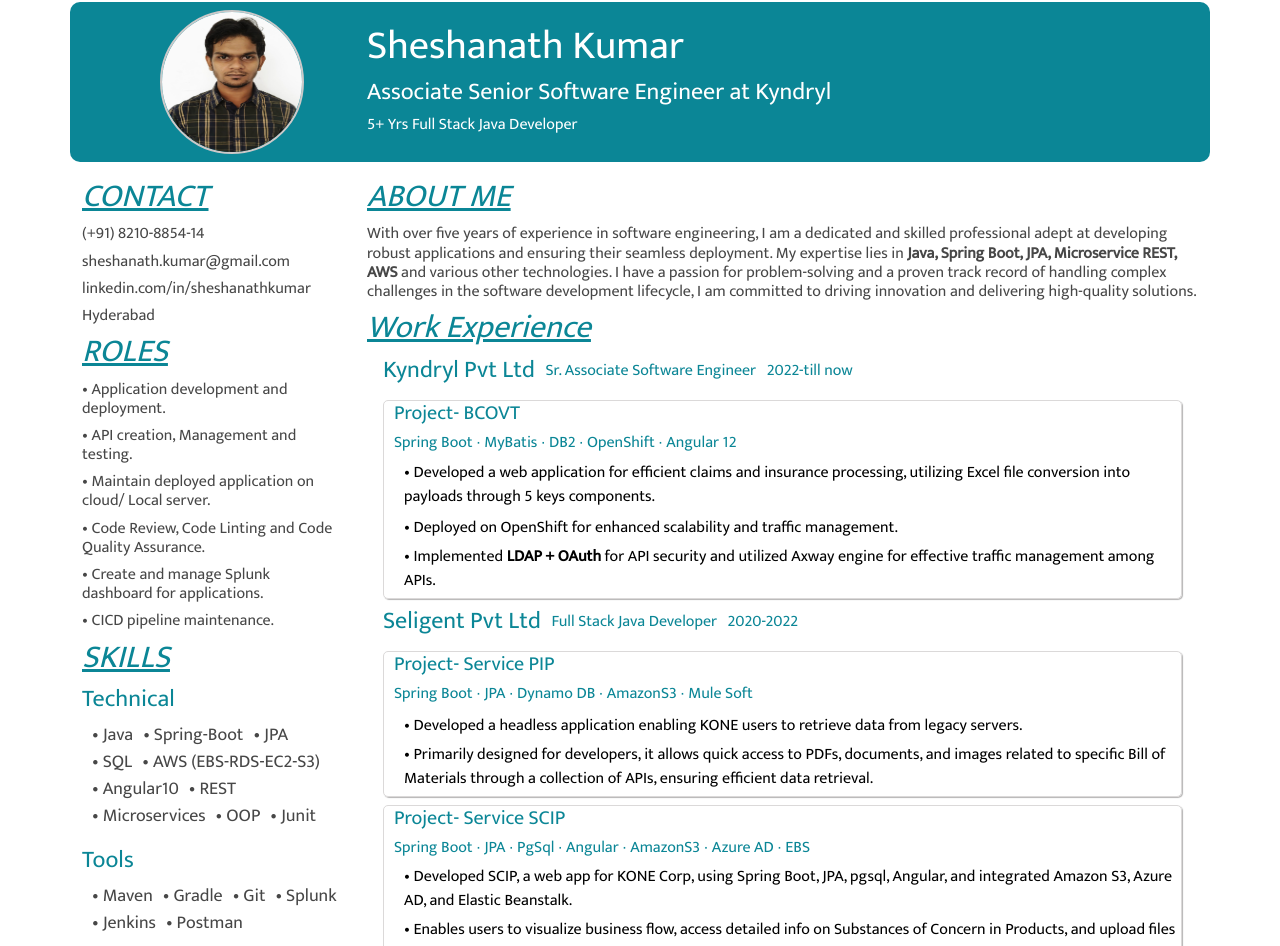
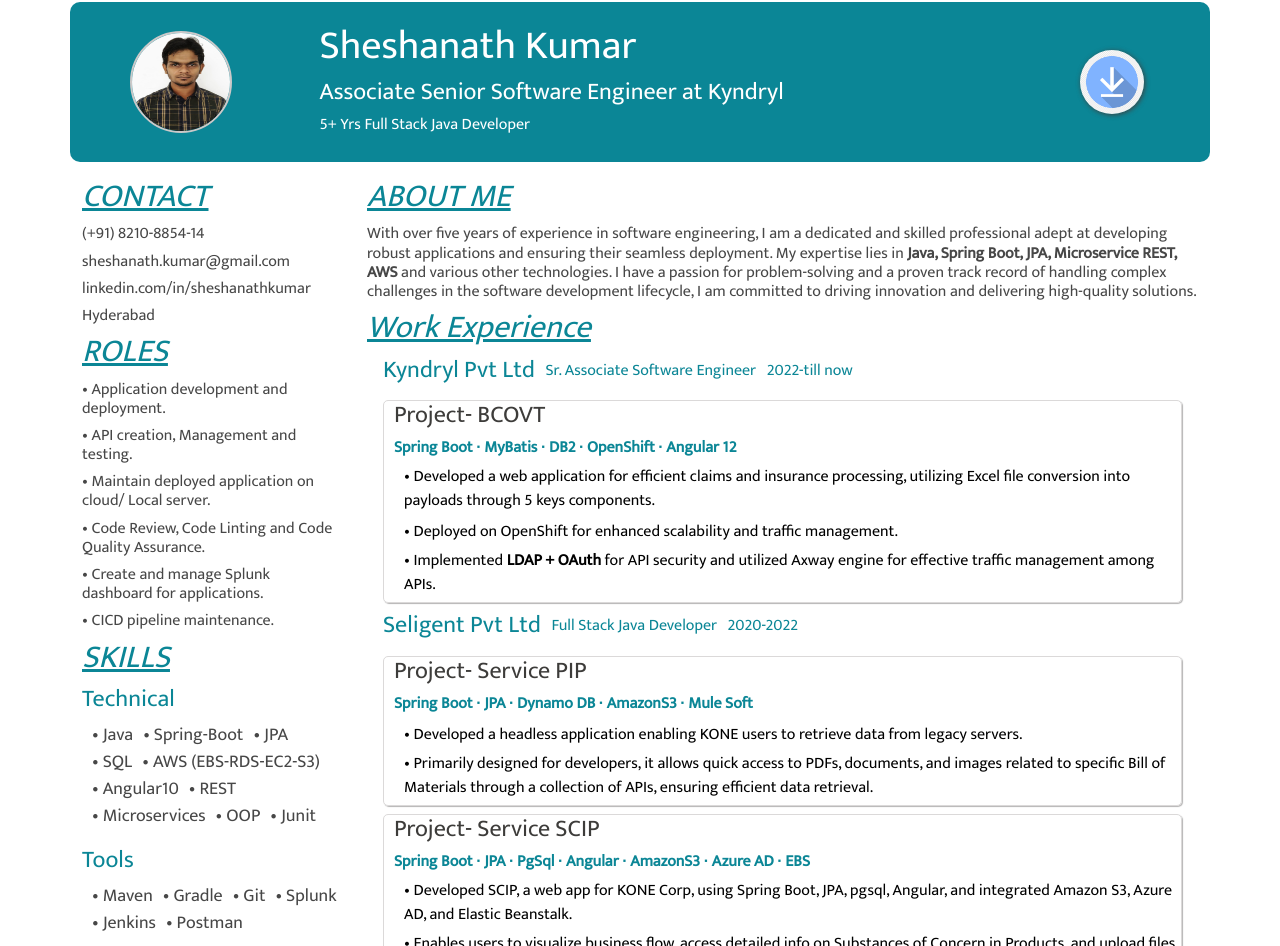
Before and after one commit to sheshanathkumar/portfolio, a plain HTML site: page index.html in a window 1280 px wide. Shown: the top 946 px of the page. Drawn offline with nearby package versions, Linux system fonts and the light colour scheme.

Commit message:
updated style and add download resume button

```diff
--- a/index.html
+++ b/index.html
@@ -17,13 +17,19 @@
 <body>
     <div class="container">
         <div class="row resume-header">
-            <div class="col-3">
-                <img style="width: 18vh; height: 18vh;
+            <div class="col-2">
+                <img style="width: 8vw; height: 8vw;
                 border: 2px solid #ccc9c9;
-                border-radius: 50%; margin-left: 30%;" src="./asset/PP-PHOTO.jpg" />
+                border-radius: 50%;" src="./asset/PP-PHOTO.jpg" />
             </div>
-            <div class="col" id="headname">
+            <div class="col-8" id="headname">
                 <!-- added in script search for headnameId.innerHtml -->
+            </div>
+            <div class="col-1 download-res">
+                <img id="download-resume" class="download" onclick="download('./asset/SHESHANATH.pdf')"
+                    src="./asset/download.png" />
+
+                <span class="tooltiptext mx-3">Resume</span>
             </div>
         </div>
 
@@ -76,7 +82,7 @@
                 </div>
 
                 <div class="heading">
-                    <h2 style="font-style: italic;" class="heading-line">ACHIEVMENT</h2>
+                    <h2 style="font-style: italic;" class="heading-line">ACHIEVEMENT</h2>
                     <div class="row" style="color: #474747;" id="achieve">
                     </div>
                 </div>
--- a/script.js
+++ b/script.js
@@ -9,8 +9,17 @@ const myContact = document.querySelector("#contacts");
 const headnameId = document.querySelector("#headname");
 const roleId = document.querySelector("#roles");
 const achieveId = document.querySelector("#achieve");
+const downloadResumeId = document.querySelector("#download-resume");
 
 
+function download(url) {
+    const a = document.createElement('a');
+    a.href = url ;
+    a.download = url.split('/').pop();
+    document.body.appendChild(a);
+    a.click()
+    document.body.removeChild(a);
+}
 
 const fetchJson = async (localJson) => {
     const res = await fetch(localJson);
@@ -51,7 +60,7 @@ const aboutMe = async () => {
     getAboutMeId.appendChild(h);
 
     myContact.innerHTML =
-        `
+    `
     <h6> ${phone} </h6>
     <h6> ${email} </h6>
     <h6> ${linkedIn} </h6>
@@ -105,8 +114,8 @@ const exp = async () => {
 
             return `
             <div class="p-desc my-2">
-                <h5> Project- ${name} </h5>
-                <h6> ${techStack} </h6>
+                <h4 style="color:#3D3C3A">Project- ${name} </h>
+                <h6> <strong> ${techStack} </strong> </h6>
 
                 ${descObj}
 
--- a/style.css
+++ b/style.css
@@ -1,9 +1,9 @@
-
- @import url('https://fonts.googleapis.com/css2?family=Mukta&display=swap');
+@import url('https://fonts.googleapis.com/css2?family=Mukta&display=swap');
 
 
 body {
     font-family: 'Mukta', sans-serif;
+    word-wrap: break-word;
 }
 
 .gen-border {
@@ -59,7 +59,7 @@ li {
     box-shadow: 1px 1px 1px #b5b4b4;
 }
 
-.p-desc:hover{
+.p-desc:hover {
     box-shadow: none;
 }
 
@@ -77,3 +77,30 @@ li {
 .list-desc li {
     font-weight: 400;
 }
+
+.download-res {
+    position: relative;
+    display: inline-block;
+    cursor: pointer;
+}
+
+.download {
+    width: 5vw;
+    height: 5vw;
+    border-radius: 50%;
+    box-shadow: 1px 1px 5px #404040;
+}
+
+/* Tooltip text */
+.download-res .tooltiptext {
+    visibility: hidden;
+    color: #fff;
+    text-align: center;
+    position: absolute;
+    z-index: 1;
+}
+
+/* Show the tooltip text when you mouse over the tooltip container */
+.download-res:hover .tooltiptext {
+    visibility: visible;
+}
```
Also changed, not shown: 1 other file.
